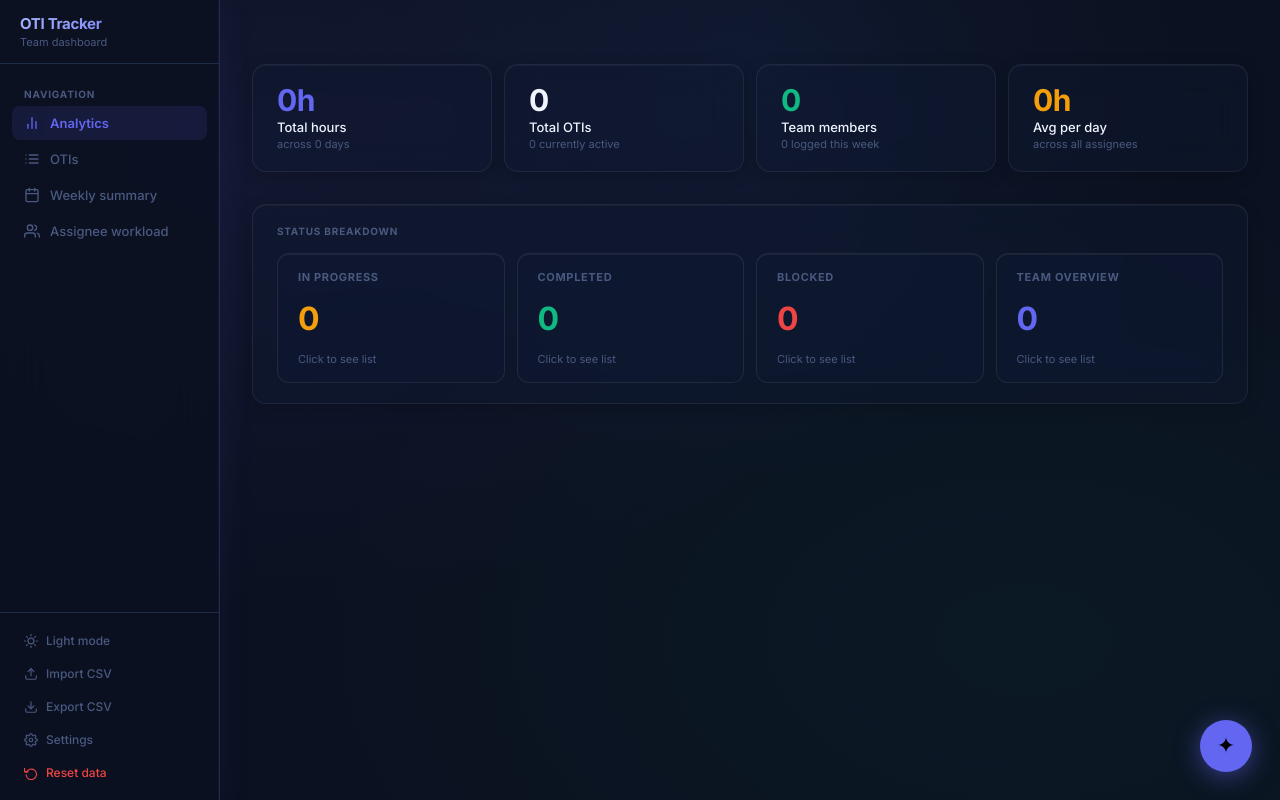
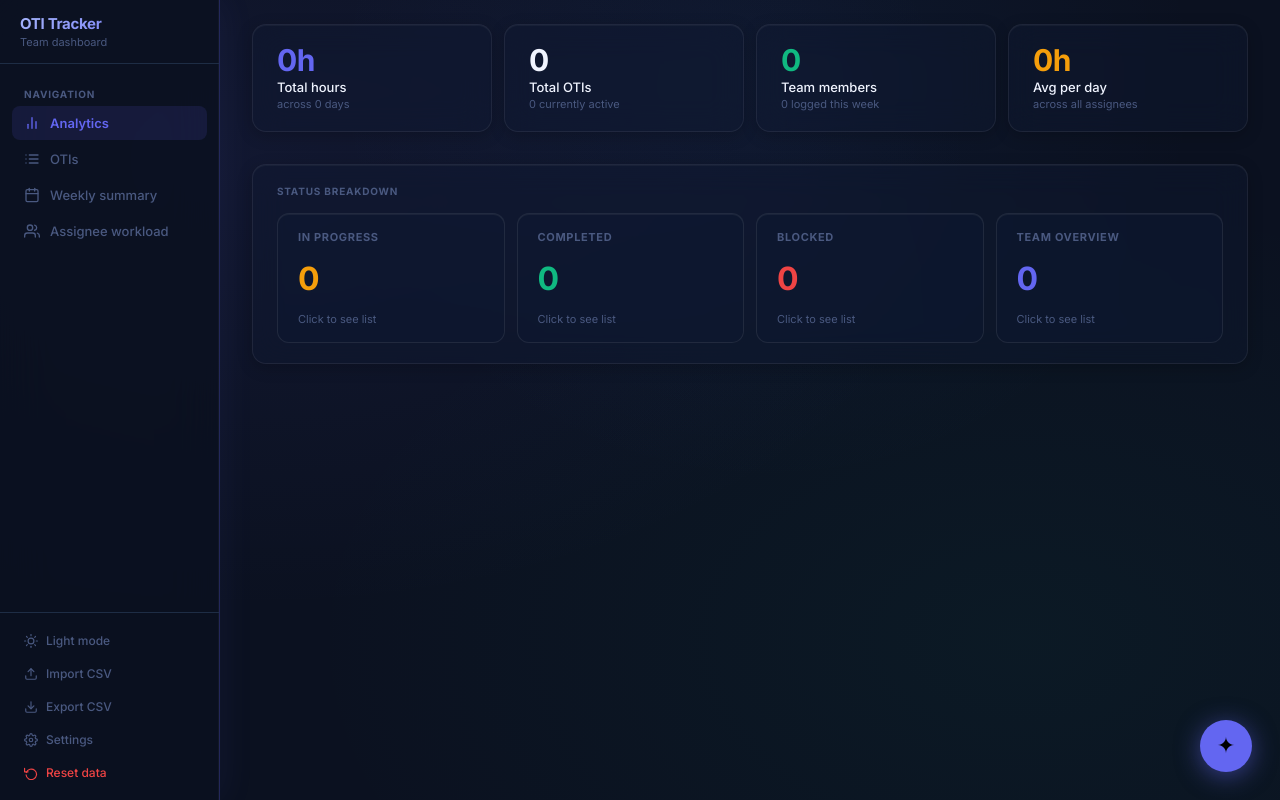
Before and after one commit to sreya-kambhatla/OTI-Tracker-AI, a React (Vite) app: page / in a window 1280 px wide. Built offline with nearby package versions, Linux system fonts and the light colour scheme.

Commit message:
Update index.css

```diff
--- a/src/index.css
+++ b/src/index.css
@@ -53,7 +53,7 @@
 
     #root {
       margin-left: 220px;
-      padding: 64px 2rem 3rem;
+      padding: 1.5rem 2rem 3rem;   /* was 64px 2rem 3rem */
       min-height: 100vh;
       box-sizing: border-box;
     }
```
